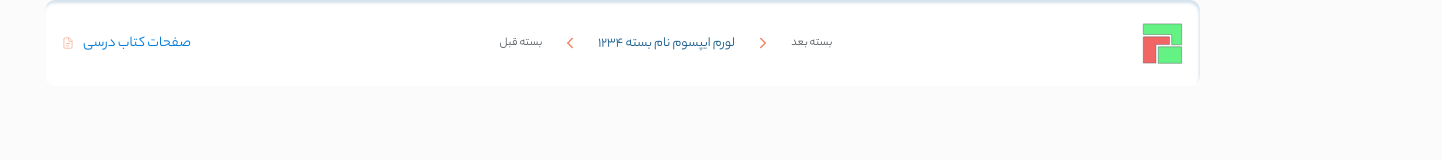
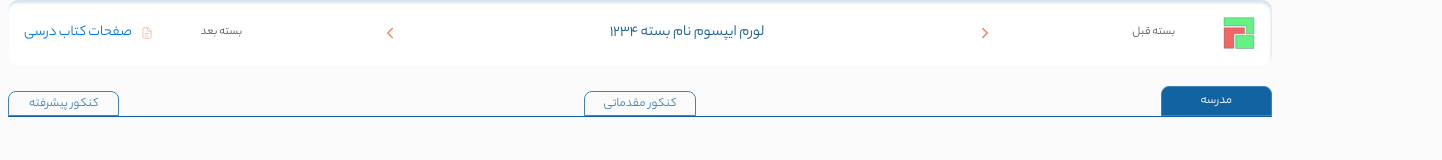
Before and after one commit to alimoqimi97/html_frontend, a website: page pages/package.html in a window 1280 px wide. Shown: the top 160 px of the page, 1442 px wide, since content can reach past the window. Drawn offline with Linux system fonts and the light colour scheme.

Commit message:
category tabs implemented

```diff
--- a/css/index.css
+++ b/css/index.css
@@ -3,24 +3,33 @@
 @tailwind utilities;
 
 
-@font-face {
-    font-family: yekanBakh;
-    src: url(../assets/fonts/Yekan_Bakh_FaNum_04_Regular.ttf);
+@layer base {
+    @font-face {
+        font-family: yekanBakh;
+        src: url(../assets/fonts/Yekan_Bakh_FaNum_04_Regular.ttf);
+    }
+}
+
+html {
+    box-sizing: border-box;
+    margin: 0;
+	padding: 0;
+    direction: rtl;
 }
 
 /*      ---------PACKAGE_PAGE_START------------     */
 
 body.PACKAGE-body {
-    @apply w-[1442px] h-[3358px] bg-[#FBFBFB] max-w-[90.125rem] mx-auto;
+    @apply w-screen xl:w-[1442px] xl:h-[3358px] bg-[#FBFBFB] max-w-[90.125rem] mx-auto fixed right-0;
     font-family: yekanBakh;
 }
 
 section.PACKAGE-main-content {
-    @apply w-[72.18rem] ml-[2.8125rem];
+    @apply w-full xl:w-[72.18rem] xl:ml-[2.8125rem] px-2;
 }
 
 section.PACKAGE-main-content .PACKAGE-header {
-    @apply bg-white  mx-auto px-4 w-full h-[5.375rem] rounded-[0.625rem] shadow-[inset_-1px_3px_3px_#D4E2ED] flex flex-row-reverse justify-between items-center;
+    @apply bg-white mb-[1.3125rem] h-[4.0625rem] mx-auto px-4 w-full xl:h-[5.375rem] rounded-[0.625rem] shadow-[inset_-1px_3px_3px_#D4E2ED] flex flex-row justify-between items-center;
 }
 
 .PACKAGE-lesson-book-pages {
@@ -28,11 +37,11 @@ section.PACKAGE-main-content .PACKAGE-header {
 }
 
 .PACKAGE-lesson-book-pages-logo {
-    @apply w-[0.875rem] h-[1.125rem];
+    @apply w-[0.875rem] h-[1.125rem] xl:w-[0.875rem] xl:h-[1.125rem];
 }
 
 .PACKAGE-logo {
-    @apply w-[2.68rem] h-[2.5625rem];
+    @apply w-[2.125rem] h-8 xl:w-[2.68rem] xl:h-[2.5625rem];
 }
 
 .PACKAGE-package-logo {
@@ -40,23 +49,52 @@ section.PACKAGE-main-content .PACKAGE-header {
 }
 
 p.PACKAGE-book-pages-text {
-    @apply not-italic font-medium text-[0.9375rem] leading-[1.4375rem] text-justify text-[#007BDA];
+    @apply not-italic font-medium hidden md:block text-[0.9375rem] leading-[1.4375rem] text-justify text-[#007BDA];
 }
 
 .PACKAGE-controller {
-    @apply flex items-center w-[22.375rem] justify-around;
+    @apply flex w-[82%] items-center xl:w-[22.375rem] justify-around;
 }
 
 p.PACKAGE-package-name {
-    @apply not-italic font-normal text-sm leading-[1.9375rem] text-[#195E8E];
+    @apply not-italic font-normal text-[0.9875rem] leading-[1.5625rem] xl:text-sm xl:leading-[1.9375rem] text-[#195E8E];
 }
 
 .PACKAGE-package-controller-text {
-    @apply not-italic font-normal text-xs leading-[19px] text-center text-[#54595E];
+    @apply hidden md:block not-italic font-normal text-xs leading-[19px] text-center text-[#54595E];
 }
 
 .PACKAGE-controller-icon {
     @apply w-[0.375rem] h-[0.75rem];
 }
 
+.PACKAGE-header .PACKAGE-controller  .PACKAGE-controller-actions {
+    @apply flex justify-around items-center w-[81%] flex-row-reverse;
+}
+
+.PACKAGE-main-content .PACKAGE-tabs {
+    @apply flex-wrap text-sm font-medium text-center text-gray-500 border-b border-[#1263A1];
+}
+
+.PACKAGE-main-content .PACKAGE-tabs ul.PACKAGE-category {
+    @apply flex justify-between h-[1.875rem];
+}
+
+.PACKAGE-tab {
+    @apply inline-block rounded-t-lg hover:text-gray-600 hover:bg-gray-50 dark:hover:bg-gray-800 dark:hover:text-gray-300 ;
+}
+
+.PACKAGE-tabs .PACKAGE-category li{
+    @apply w-[6.96rem] flex items-end;
+    align-items: flex-end;
+}
+
+.PACKAGE-tabs .PACKAGE-category li a{
+    @apply w-full not-italic font-normal text-[0.8125rem] leading-[1.125rem] text-center text-[#4182B4] p-[0.2rem] flex justify-center items-center h-[1.5625rem] border-solid border-[0.025rem] border-[#4182B4];
+}
+
+.PACKAGE-tabs .PACKAGE-category li a.PACKAGE-active{
+    @apply text-white  rounded-t-lg p-[0.2rem] bg-[#1263A1] h-full;
+
+}
 /*      -----------PACKAGE_PAGE_END------------      */
--- a/pages/package.html
+++ b/pages/package.html
@@ -16,22 +16,40 @@
                 <img class="PACKAGE-logo" src="../assets/icons/package/package-logo.svg" alt="package-logo" />
             </div>
             <div class="PACKAGE-controller">
-                <div class="PACKAGE-package-controller-text" >بسته قبل</div>
-                <div>
-                    <img class="PACKAGE-controller-icon" src="../assets/icons/package/chevron-left.svg" alt="chevron-right">
+                <p class="PACKAGE-package-controller-text">بسته قبل</p>
+
+                <div class="PACKAGE-controller-actions">
+                    <img class="PACKAGE-controller-icon" src="../assets/icons/package/chevron-left.svg"
+                        alt="chevron-right">
+
+                    <p class="PACKAGE-package-name">لورم ایپسوم نام بسته ۱۲۳۴</p>
+
+                    <img class="PACKAGE-controller-icon" src="../assets/icons/package/chevron-right.svg"
+                        alt="chevron-left">
+
                 </div>
-                <p class="PACKAGE-package-name" >لورم ایپسوم نام بسته ۱۲۳۴</p>
-                <div>
-                    <img class="PACKAGE-controller-icon" src="../assets/icons/package/chevron-right.svg" alt="chevron-left">
-                </div>
-                <div class="PACKAGE-package-controller-text" >بسته بعد</div>
+                <p class="PACKAGE-package-controller-text">بسته بعد</p>
             </div>
             <div class="PACKAGE-lesson-book-pages">
-                <img class="PACKAGE-lesson-book-pages-logo" src="../assets/icons/package/lesson-book-pages.svg" alt="lesson-pages-book" />
-                <p class="PACKAGE-book-pages-text" >
+                <img class="PACKAGE-lesson-book-pages-logo" src="../assets/icons/package/lesson-book-pages.svg"
+                    alt="lesson-pages-book" />
+                <p class="PACKAGE-book-pages-text">
                     صفحات کتاب درسی
                 </p>
             </div>
+        </div>
+        <div class="PACKAGE-tabs">
+            <ul class="PACKAGE-category">
+                <li>
+                    <a href="#" aria-current="page" class="PACKAGE-active" dideo-checked="true">مدرسه</a>
+                </li>
+                <li>
+                    <a href="#" class="PACKAGE-tab" dideo-checked="true">کنکور مقدماتی</a>
+                </li>
+                <li>
+                    <a href="#" class="PACKAGE-tab" dideo-checked="true">کنکور پیشرفته</a>
+                </li>
+            </ul>
         </div>
     </section>
 </body>
```
Also changed, not shown: dist/output.css.
